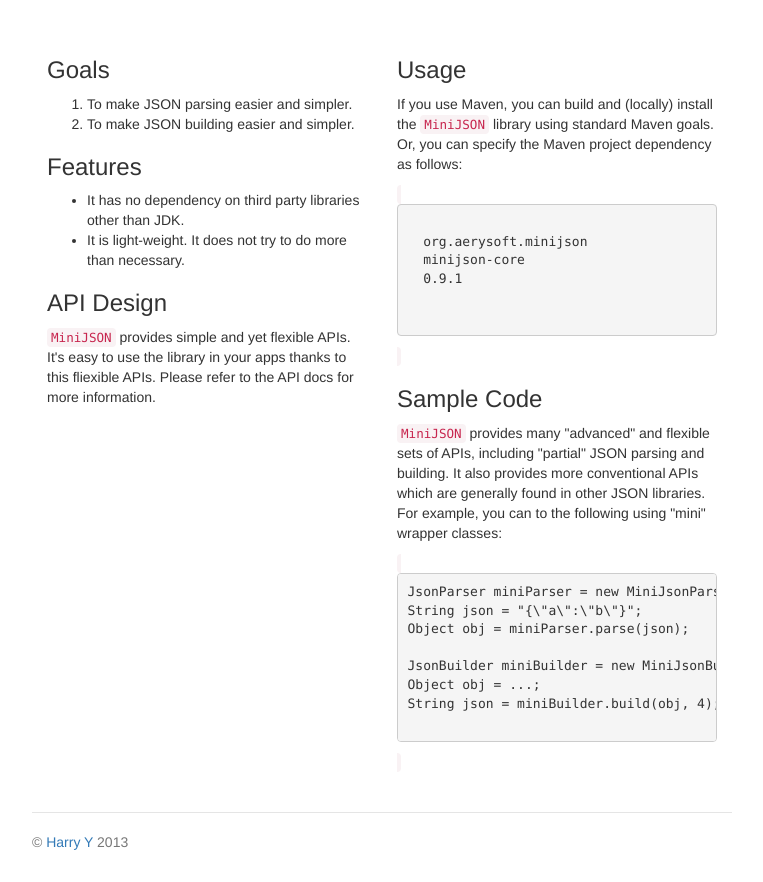
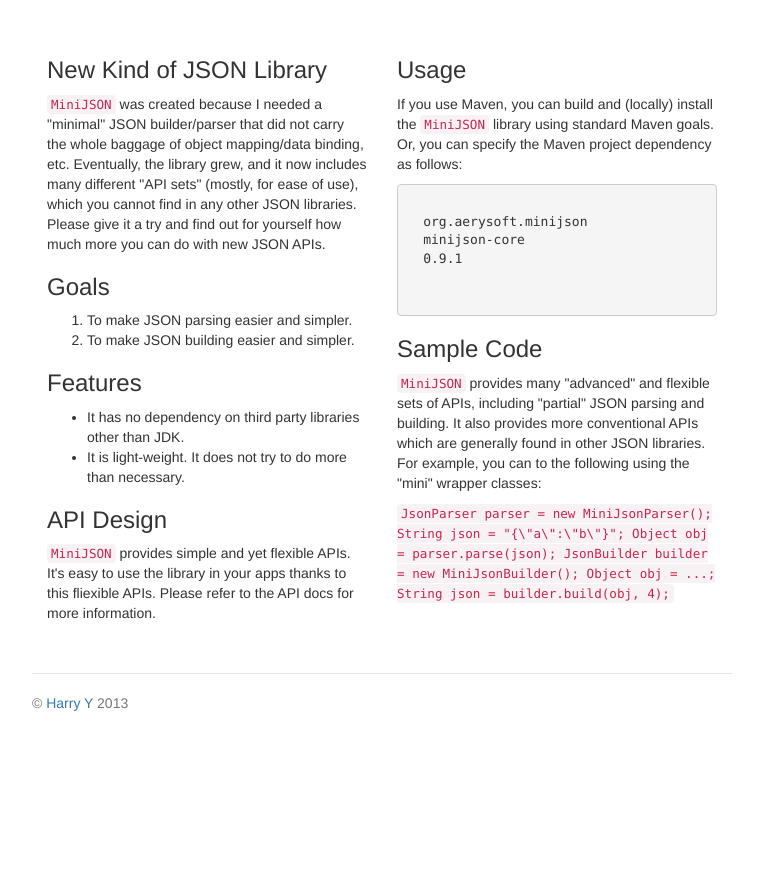
Before and after one commit to Adol1111/minijson, a plain HTML site: page index.html in a window 1280 px wide. Shown: the part 484-1366 px from the top of the page, without its empty margins (258-1021 px from the left). After the commit the page ends 1227 px from the top, so only its background shows below. Drawn offline with nearby package versions, Linux system fonts and the light colour scheme.

Commit message:
Update index.html

```diff
--- a/index.html
+++ b/index.html
@@ -42,6 +42,15 @@
 
       <div class="row marketing">
         <div class="col-lg-6">
+          <h3>New Kind of JSON Library</h3>
+          <p>
+             <code>MiniJSON</code> was created because I needed a "minimal" JSON builder/parser
+             that did not carry the whole baggage of object mapping/data binding, etc.
+             Eventually, the library grew, and it now includes many different "API sets"
+             (mostly, for ease of use), which you cannot find in any other JSON libraries.
+             Please give it a try and find out for yourself how much more you can do with new JSON APIs.
+          </p>
+
           <h3>Goals</h3>
           <p>
             <ol>
@@ -74,7 +83,6 @@
             Or, you can specify the Maven project dependency as follows:
           </p>
 
-          <code>
           <pre>
 <dependency>
   <groupId>org.aerysoft.minijson</groupId>
@@ -82,26 +90,23 @@
   <version>0.9.1</version>
 </dependency>
           </pre>
-          </code>
 
           <h3>Sample Code</h3>
           <p>
              <code>MiniJSON</code> provides many "advanced" and flexible sets of APIs,
              including "partial" JSON parsing and building.
              It also provides more conventional APIs which are generally found in other JSON libraries.
-             For example, you can to the following using "mini" wrapper classes:
+             For example, you can to the following using the "mini" wrapper classes:
           </p>
 
           <code>
-          <pre>
-JsonParser miniParser = new MiniJsonParser();
+JsonParser parser = new MiniJsonParser();
 String json = "{\"a\":\"b\"}";
-Object obj = miniParser.parse(json);
+Object obj = parser.parse(json);
 
-JsonBuilder miniBuilder = new MiniJsonBuilder();
+JsonBuilder builder = new MiniJsonBuilder();
 Object obj = ...;
-String json = miniBuilder.build(obj, 4);
-          </pre>
+String json = builder.build(obj, 4);
           </code>
 
         </div>
```
